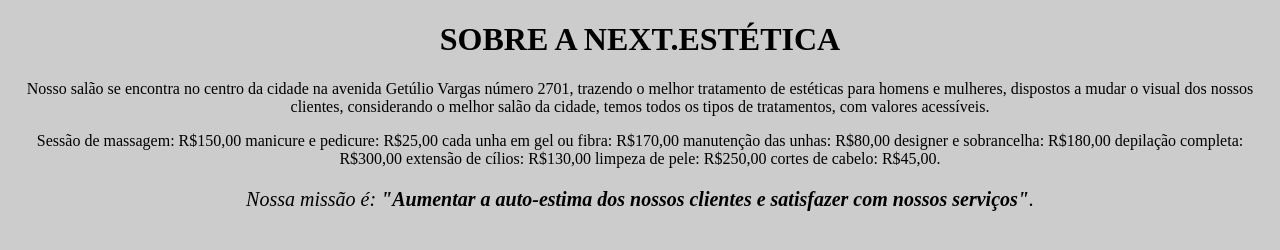
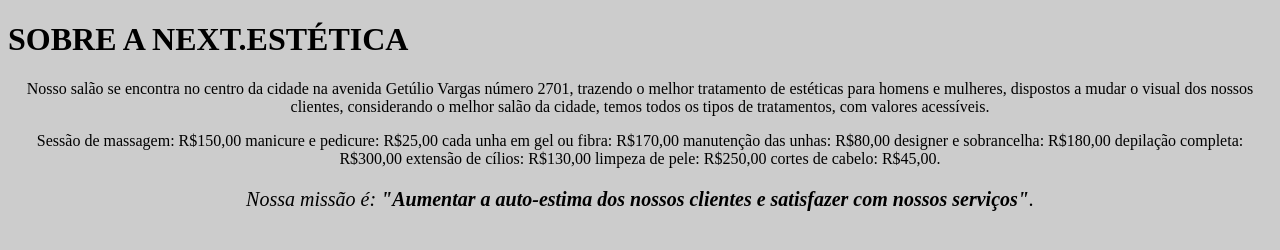
Before and after one commit to orchelxz/site.html, a plain HTML site: page index.html in a window 1280 px wide. Drawn offline with Linux system fonts and the light colour scheme.

Commit message:
Update index.html

```diff
--- a/index.html
+++ b/index.html
@@ -13,7 +13,7 @@
    </head>
 
    <body>
-       <h1 style="text-align: center; background: #CCCCCC" >SOBRE A NEXT.ESTÉTICA</h1>
+       <h1 background: #CCCCCC" >SOBRE A NEXT.ESTÉTICA</h1>
 
        <p >Nosso salão se encontra no centro da cidade na avenida Getúlio Vargas número 2701, trazendo o melhor tratamento de estéticas para homens e mulheres,
 dispostos a mudar o visual dos nossos clientes, considerando o melhor salão da cidade, temos todos os tipos de tratamentos, com valores acessíveis.</p>
```
